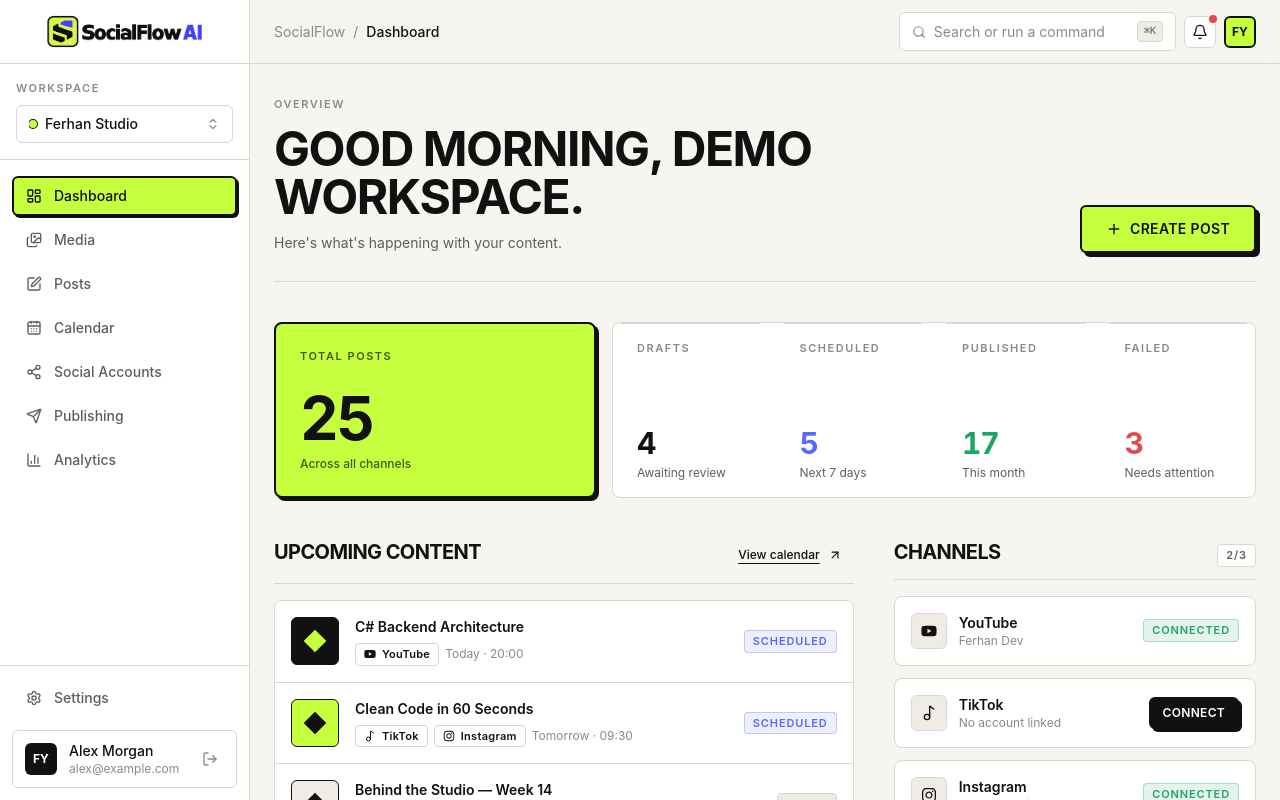
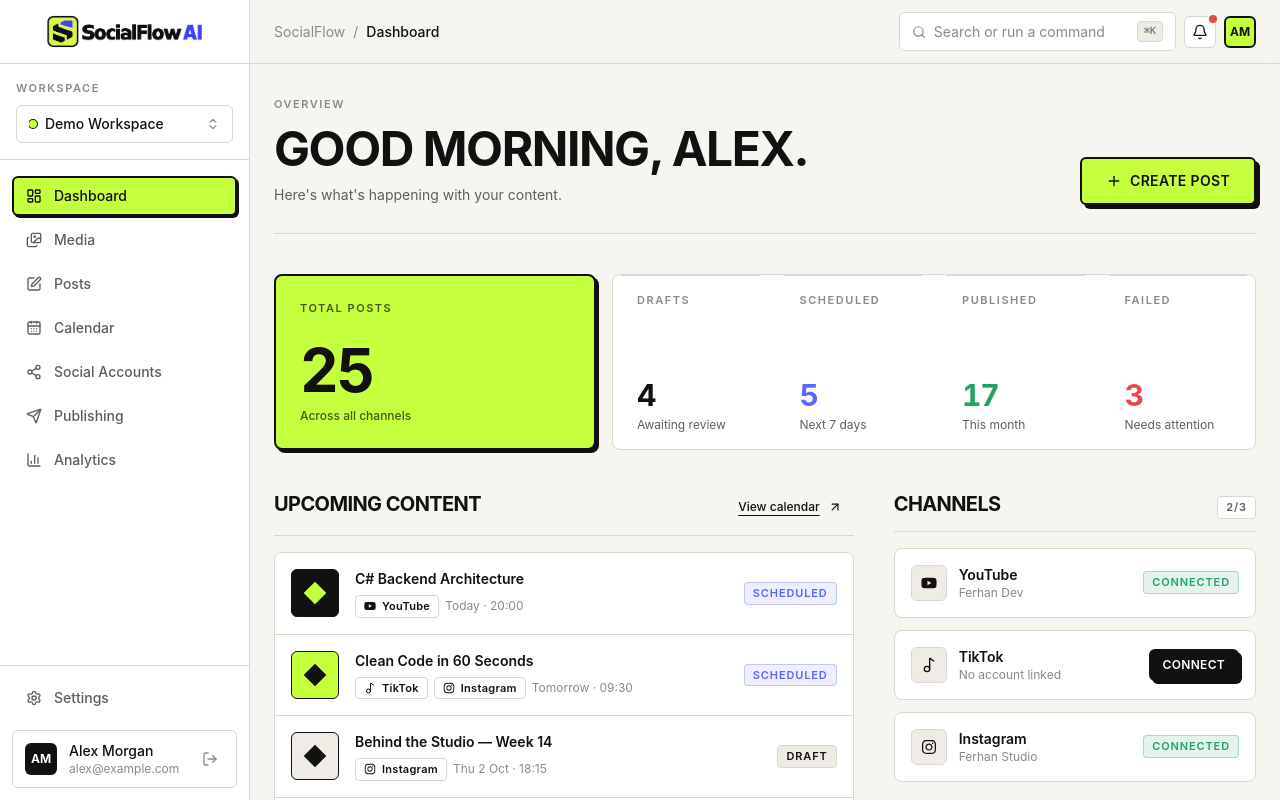
Before and after one commit to frhandev/social-media-automation, a Next.js app in the folder frontend/: page /dashboard in a window 1280 px wide. Shown: the top 800 px of the page. Built offline with nearby package versions, Linux system fonts and the light colour scheme.

Commit message:
fix(dashboard): clean demo data and platform scope

```diff
--- a/frontend/src/components/layout/PlatformBadge.tsx
+++ b/frontend/src/components/layout/PlatformBadge.tsx
@@ -1,17 +1,16 @@
 import { Music2 } from "lucide-react";
-import { FaInstagram, FaYoutube, FaLinkedin } from "react-icons/fa";
+import { FaInstagram, FaYoutube } from "react-icons/fa";
 import type { IconType } from "react-icons";
 
 
 import { cn } from "@/lib/utils";
 
-export type Platform = "youtube" | "tiktok" | "instagram" | "linkedin";
+export type Platform = "youtube" | "tiktok" | "instagram";
 
 export const PLATFORMS: Record<Platform, { label: string; icon: IconType }> = {
   youtube: { label: "YouTube", icon: FaYoutube },
   tiktok: { label: "TikTok", icon: Music2 },
   instagram: { label: "Instagram", icon: FaInstagram },
-  linkedin: { label: "LinkedIn", icon: FaLinkedin },
 };
 
 export function PlatformBadge({
--- a/frontend/src/lib/mock-data.ts
+++ b/frontend/src/lib/mock-data.ts
@@ -2,16 +2,16 @@ import type { Platform } from "@/components/layout/PlatformBadge";
 import type { PostStatus } from "@/components/layout/StatusBadge";
 
 export const workspace = {
-  name: "Ferhan Studio",
+  name: "Demo Workspace",
   plan: "Pro",
-  others: ["Ferhan Dev", "Client — Northwind"],
+  others: ["Content Team", "Client Workspace"],
 };
 
 export const user = {
-  name: "Demo Workspace",
+  name: "Alex",
   fullName: "Alex Morgan",
   email: "alex@example.com",
-  initials: "FY",
+  initials: "AM",
 };
 
 export const metrics = {
```
